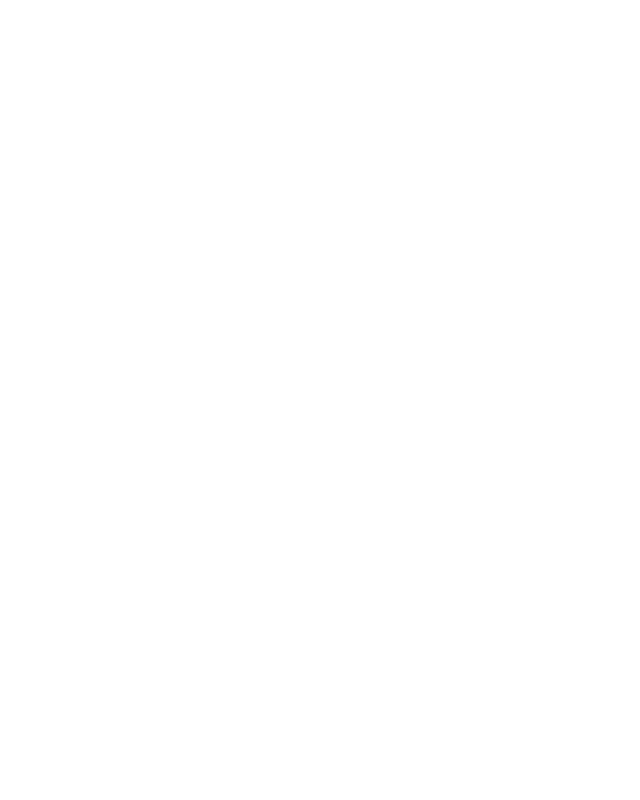
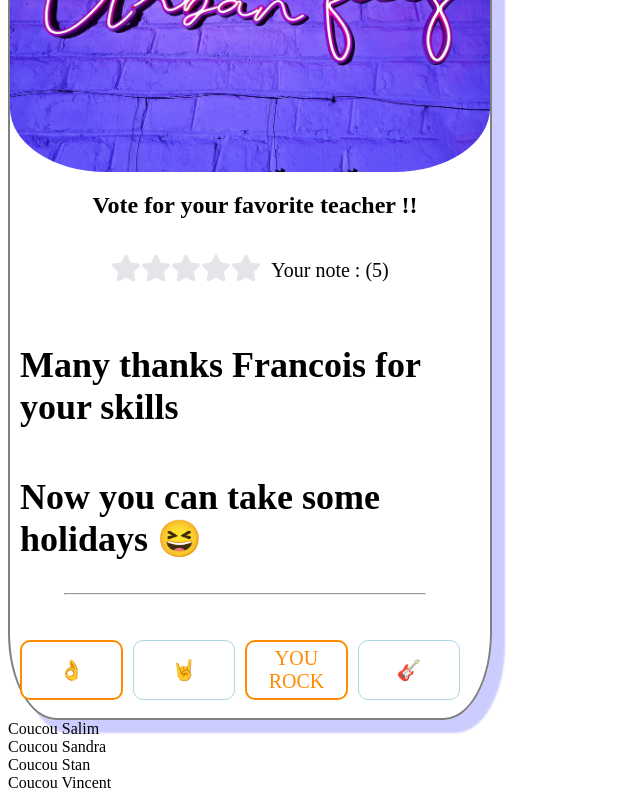
Before and after one commit to nono-web/merci-francois, a React (Create React App) app: page / in a window 1280 px wide. Shown: the part 356-1156 px from the top of the page, without its empty margins (0-640 px from the left). Before the commit the page ends 800 px from the top, so only its background shows below. Built offline with nearby package versions, Linux system fonts and the light colour scheme.

Commit message:
save greating card for francois

```diff
--- a/package.json
+++ b/package.json
@@ -8,7 +8,9 @@
     "@testing-library/user-event": "^13.5.0",
     "react": "^17.0.2",
     "react-dom": "^17.0.2",
+    "react-icons": "^4.3.1",
     "react-scripts": "5.0.0",
+    "styled-components": "4.1.3",
     "web-vitals": "^2.1.3"
   },
   "scripts": {
@@ -17,7 +19,6 @@
     "test": "react-scripts test",
     "eject": "react-scripts eject"
   },
-
   "browserslist": {
     "production": [
       ">0.2%",
--- a/src/components/Rodolphe/Rodolphe.jsx
+++ b/src/components/Rodolphe/Rodolphe.jsx
@@ -1,11 +1,65 @@
-import React from 'react'
+import React, { useState } from "react";
+import MyImg from "./headerImg.jpg";
+import { FaStar } from "react-icons/fa";
+import {
+  Wrapper,
+  HeaderImg,
+  Title,
+  StarContainer,
+  Input,
+  Rate,
+  Section,
+  GreyLine,
+  Button1,
+  Button2,
+  Section2,
+  theme
+} from "./styleComponent";
 
-const Rodolphe = () => {
-    return (
-        <div>
-            Coucou Rodolphe
-        </div>
-    )
-}
+// ==============================
 
-export default Rodolphe
+const Card = () => {
+  const [rating, setRating] = useState(null);
+  const [hover, setHover] = useState(null);
+  return (
+    <Wrapper>
+      <HeaderImg src={MyImg}></HeaderImg>
+      <Title>Vote for your favorite teacher !!</Title>
+      <StarContainer>
+        {[...Array(5)].map((star, i) => {
+          const ratingValue = i + 1;
+          return (
+            <label>
+              <Input
+                type="radio"
+                name="rating"
+                value={ratingValue}
+                onClick={() => setRating(ratingValue)}
+              />
+              <FaStar
+                size={30}
+                color={ratingValue <= (hover || rating) ? "ffc107" : "e4E5E9"}
+                onMouseEnter={() => setHover(ratingValue)}
+                onMouseLeave={() => setHover(null)}
+              />
+            </label>
+          );
+        })}
+        <Rate> Your note : {rating} (5)</Rate>
+      </StarContainer>
+      <Section2 theme={theme}>
+        <h1>Many thanks Francois for your skills</h1>
+        <h1>Now you can take some holidays 😆</h1>
+        <GreyLine />
+      </Section2>
+      <Section theme={theme}>
+        <Button1 theme={theme}>👌</Button1>
+        <Button2 theme={theme}>🤘</Button2>
+        <Button1 theme={theme}>you rock</Button1>
+        <Button2 theme={theme}>🎸</Button2>
+      </Section>
+    </Wrapper>
+  );
+};
+
+export default Card;
--- /dev/null
+++ b/src/components/Rodolphe/styleComponent.js
@@ -0,0 +1,221 @@
+import styled from "styled-components";
+
+export const Wrapper = styled.div`
+  display: grid;
+  grid-template-areas:
+    "HeaderImg"
+    "Title"
+    "StarContainer"
+    "Section";
+  width: 30em;
+  border: solid 2px grey;
+  border-radius: 10%;
+  box-shadow: 12px 12px 2px 1px rgba(0, 0, 255, 0.2);
+`;
+
+export const HeaderImg = styled.img`
+  width: 30em;
+  height: 20em;
+  border-radius: 20%;
+`;
+
+export const Title = styled.h2`
+  font-family: "Brush Script MT", cursive;
+  display: flex;
+  justify-content: center;
+  padding-left: 10px;
+`;
+
+export const StarContainer = styled.div`
+  display: flex;
+  flex-direction: row;
+  justify-content: center;
+  fill: #007eff;
+  stroke: white;
+  font-size: 3em;
+  width: 10em;
+`;
+
+export const Input = styled.input`
+  display: none;
+`;
+
+export const Rate = styled.p`
+  font-size: 20px;
+  padding-left: 10px;
+`;
+
+export const Section = styled.p`
+  font-family: "Brush Script MT", cursive;
+  display: ${(props) => props.theme.flex};
+  flex-direction: ${(props) => props.theme.row};
+  justify-content: ${(props) => props.theme.justify};
+  width: 25em;
+  font-size: 18px;
+  padding-left: 10px;
+`;
+
+export const Section2 = styled.p`
+  font-family: "Brush Script MT", cursive;
+  display: ${(props) => props.theme.flex};
+  flex-direction: ${(props) => props.theme.column};
+  align-items: ${(props) => props.theme.justify};
+  width: 25em;
+  font-size: 18px;
+  padding-left: 10px;
+`;
+
+export const GreyLine = styled.hr`
+  width: 80%;
+  color: black;
+`;
+
+export const Button1 = styled.button`
+  position: relative;
+  margin-right: 10px;
+  padding: 5px 12px;
+  height: 60px;
+  width: 9em;
+  outline: none;
+  text-decoration: none;
+  display: flex;
+  justify-content: center;
+  align-items: center;
+  cursor: pointer;
+  text-transform: uppercase;
+  background-color: #ffffff;
+  /*Injection css with prop border*/
+  border: 2px solid ${(props) => props.theme.color1};
+  border-radius: 10px;
+  /*Injection css with prop color*/
+  color: ${(props) => props.theme.color1};
+  font-weight: 400;
+  font-size: 20px;
+  font-family: inherit;
+  z-index: 0;
+  overflow: hidden;
+  transition: all 0.3s cubic-bezier(0.02, 0.01, 0.47, 1);
+
+  @keyframes rotate {
+    0% {
+      transform: rotate(0deg) translate3d(0, 0, 0);
+    }
+    25% {
+      transform: rotate(3deg) translate3d(0, 0, 0);
+    }
+    50% {
+      transform: rotate(-3deg) translate3d(0, 0, 0);
+    }
+    75% {
+      transform: rotate(1deg) translate3d(0, 0, 0);
+    }
+    100% {
+      transform: rotate(0deg) translate3d(0, 0, 0);
+    }
+  }
+  @keyframes storm {
+    0% {
+      transform: translate3d(0, 0, 0) translateZ(0);
+    }
+    25% {
+      transform: translate3d(4px, 0, 0) translateZ(0);
+    }
+    50% {
+      transform: translate3d(-3px, 0, 0) translateZ(0);
+    }
+    75% {
+      transform: translate3d(2px, 0, 0) translateZ(0);
+    }
+    100% {
+      transform: translate3d(0, 0, 0) translateZ(0);
+    }
+  }
+    &:before,
+    &:after {
+      position: absolute;
+      right: 0;
+      bottom: 0;
+      width: 100px;
+      height: 100px;
+      border-radius: 50%;
+      background: #1d89ff;
+      content: "";
+      opacity: 0;
+      transition: transform 0.15s cubic-bezier(0.02, 0.01, 0.47, 1),
+        opacity 0.15s cubic-bezier(0.02, 0.01, 0.47, 1);
+      z-index: -1;
+      transform: translate(100%, -25%) translate3d(0, 0, 0);
+    }
+    &:hover {
+      &:before,
+      &:after {
+        opacity: 0.15;
+        transition: transform 0.2s cubic-bezier(0.02, 0.01, 0.47, 1),
+          opacity 0.2s cubic-bezier(0.02, 0.01, 0.47, 1);
+      }
+      &:before {
+        transform: translate3d(50%, 0, 0) scale(0.9);
+      }
+      &:after {
+        transform: translate(50%, 0) scale(1.1);
+      }
+    }
+  }
+`;
+
+export const Button2 = styled.button`
+
+  position: relative;
+  margin-right: 10px;
+  padding: 5px 12px;
+  height: 60px;
+  width: 9em;
+  outline: none;
+  text-decoration: none;
+  display: flex;
+  justify-content: center;
+  align-items: center;
+  cursor: pointer;
+  text-transform: uppercase;
+  background-color: #ffffff;
+  border: 1px solid ${(props) => props.theme.color2};
+  border-radius: 10px;
+  color: ${(props) => props.theme.color2};
+  font-weight: 400;
+  font-size: 20px;
+  font-family: inherit;
+  z-index: 0;
+  overflow: hidden;
+  transition: all 0.3s cubic-bezier(0.02, 0.01, 0.47, 1);
+  border: 1px solid;
+  overflow: hidden;
+  &:after {
+    background: #38ef7d;
+    content: "";
+    height: 155px;
+    left: -75px;
+    opacity: .4;
+    position: absolute;
+    top: -50px;
+    transform: rotate(35deg);
+    transition: all 550ms cubic-bezier(0.19, 1, 0.22, 1);
+    width: 50px;
+    z-index: -10;
+  }
+  &:hover {
+    &:after {
+      left: 120%;
+      transition: all 550ms cubic-bezier(0.19, 1, 0.22, 1);
+    }
+  }
+}
+`;
+
+export const theme = {
+  color1: "darkOrange",
+  color2: "lightBlue",
+  flex: "flex",
+  row: "row",
+  justify: "center",
+  column: "column"
+};
```
Also changed, not shown: src/components/Rodolphe/headerImg.jpg (added), 1 other file (tests, documents, lock files or other folders).
